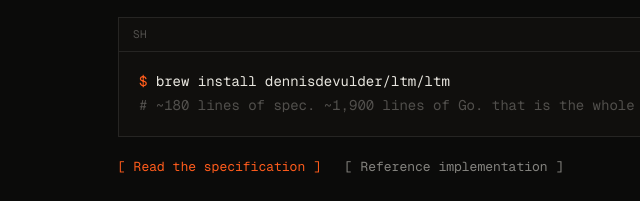
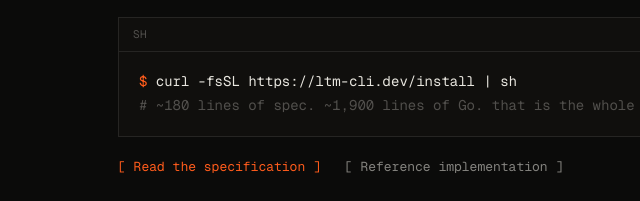
Before and after one commit to dennisdevulder/ltm, a plain HTML site: page website/index.html in a window 1280 px wide. Shown: the part 751-952 px from the top of the page, 42-682 px from the left. Drawn offline with nearby package versions, Linux system fonts and the light colour scheme.

Commit message:
feat: drop Homebrew, ship curl|sh as the only installer
Homebrew adds a tap to maintain, a token to manage, and a release
step that can fail independently of the binaries. Not worth it for
v0.1. The curl-piped install.sh is already on ltm-cli.dev and works
on macOS/Linux for both amd64 and arm64.

- Landing page: both terminal blocks now show the curl command
- README install section: Homebrew path removed
- .goreleaser.yaml: brews section removed; release step only builds
  archives + checksums and uploads them to the GitHub Release
- release.yml workflow: HOMEBREW_TAP_GITHUB_TOKEN env var dropped,
  only GITHUB_TOKEN needed
- README 'what is not here' list: Homebrew line removed

```diff
--- a/website/index.html
+++ b/website/index.html
@@ -264,9 +264,9 @@
     </div>
 
     <div class="term">
-        <div class="t-head"><span>sh</span><button class="t-copy" data-copy="brew install dennisdevulder/ltm/ltm">[copy]</button></div>
+        <div class="t-head"><span>sh</span><button class="t-copy" data-copy="curl -fsSL https://ltm-cli.dev/install | sh">[copy]</button></div>
         <pre class="t-body">
-          <div><span class="t-prompt">$ </span>brew install dennisdevulder/ltm/ltm</div>
+          <div><span class="t-prompt">$ </span>curl -fsSL https://ltm-cli.dev/install | sh</div>
           <div class="t-comment"># ~180 lines of spec. ~1,900 lines of Go. that is the whole thing.</div>
         </pre>
       </div>
@@ -451,11 +451,11 @@ per packet</div></div>
     <h2 class="sec-n">§ 6. Reference implementation</h2>
     <h3 class="sec-t">Install the CLI.</h3>
     <div class="term">
-        <div class="t-head"><span>sh · client</span><button class="t-copy" data-copy="brew install dennisdevulder/ltm/ltm
+        <div class="t-head"><span>sh · client</span><button class="t-copy" data-copy="curl -fsSL https://ltm-cli.dev/install | sh
 ltm auth https://your-server.dev &lt;token&gt;
 ltm pull &lt;packet-id&gt;">[copy]</button></div>
         <pre class="t-body">
-          <div><span class="t-prompt">$ </span>brew install dennisdevulder/ltm/ltm</div>
+          <div><span class="t-prompt">$ </span>curl -fsSL https://ltm-cli.dev/install | sh</div>
           <div><span class="t-prompt">$ </span>ltm auth https://your-server.dev &lt;token&gt;</div>
           <div><span class="t-prompt">$ </span>ltm pull &lt;packet-id&gt;</div>
           <div class="t-comment"># session restored. your agent takes it from here.</div>
```
Also changed, not shown: .github/workflows/release.yml, .goreleaser.yaml, README.md.
